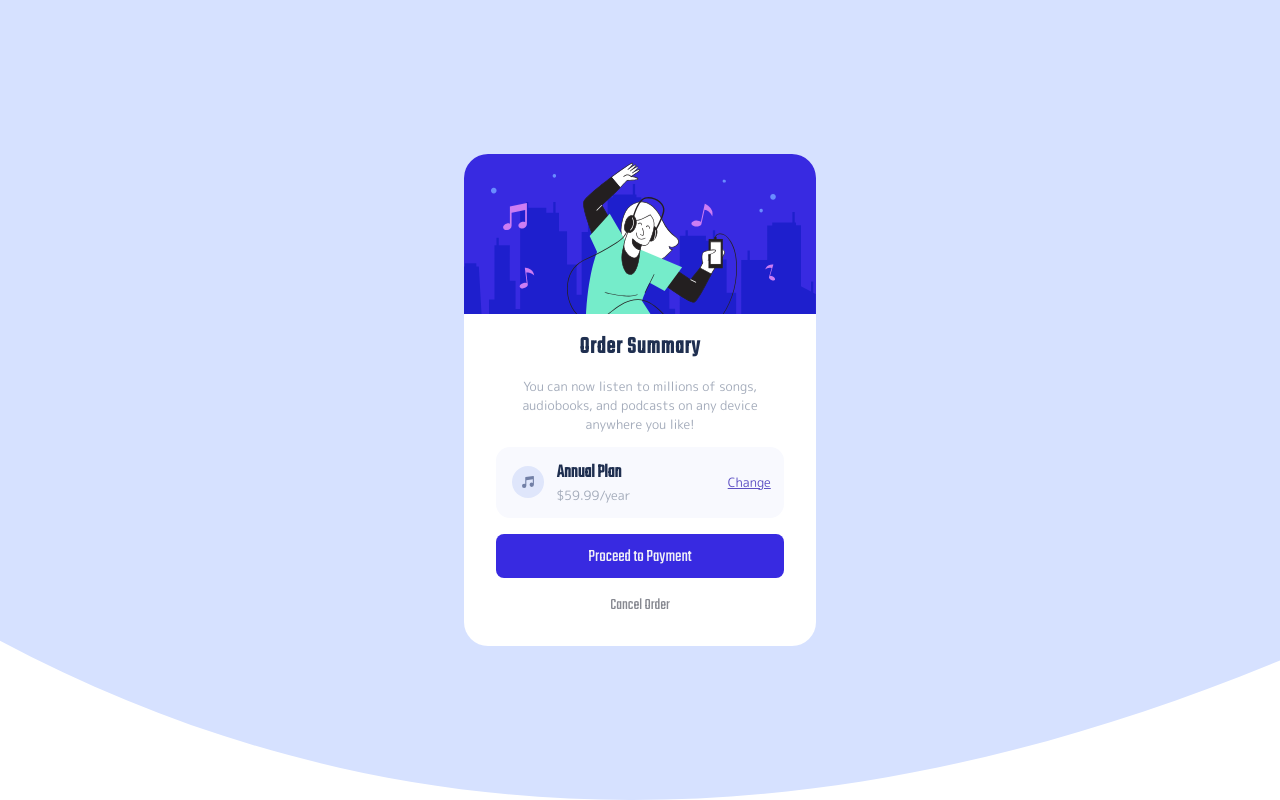
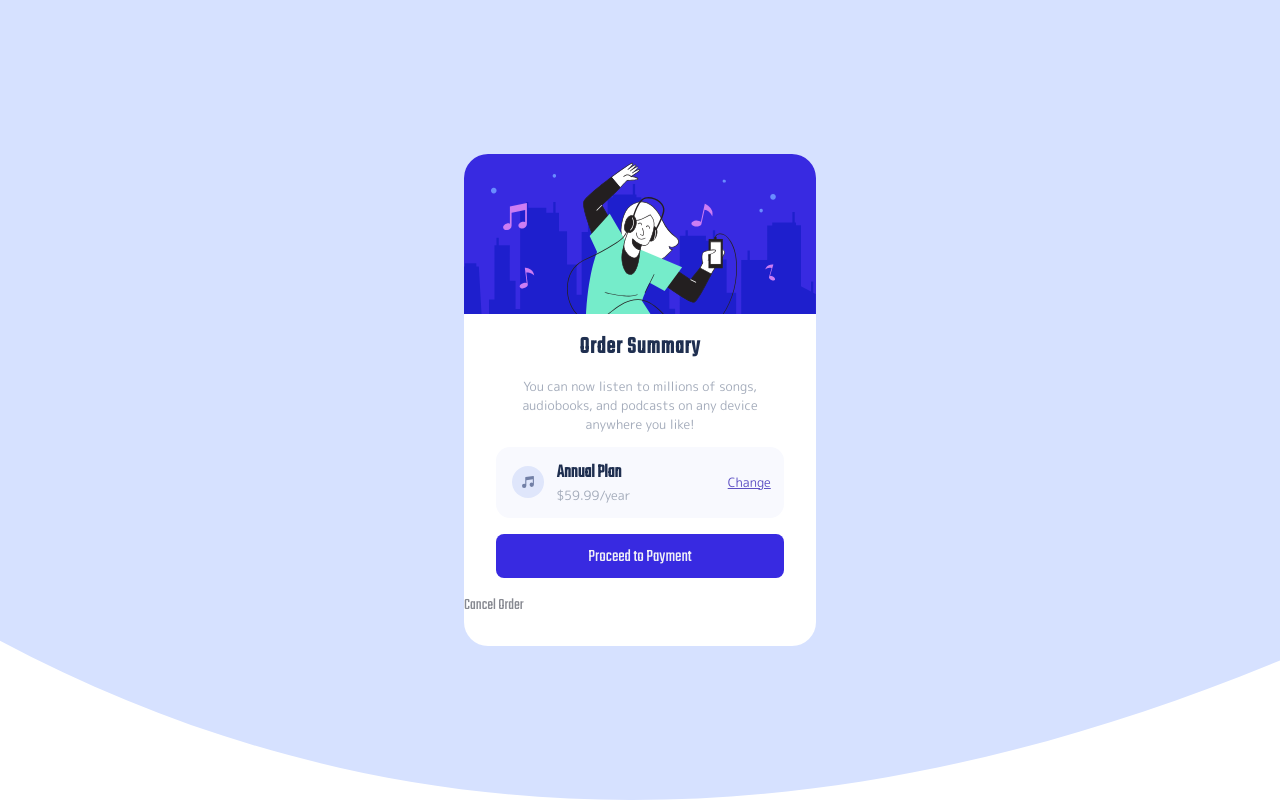
Before and after one commit to GastonOrquera/Summary-order, a plain HTML site: page index.html in a window 1280 px wide. Drawn offline with Linux system fonts and the light colour scheme.

Commit message:
Summary-Order

```diff
--- a/style.css
+++ b/style.css
@@ -138,6 +138,7 @@
     font-size: 1rem;
     margin-bottom: 1.8rem;
     transition: 2ms;
+    width: max-content;
 }
 
 .conteinerAllContent .conteinerContent .btn-cancel-order:hover {
```
